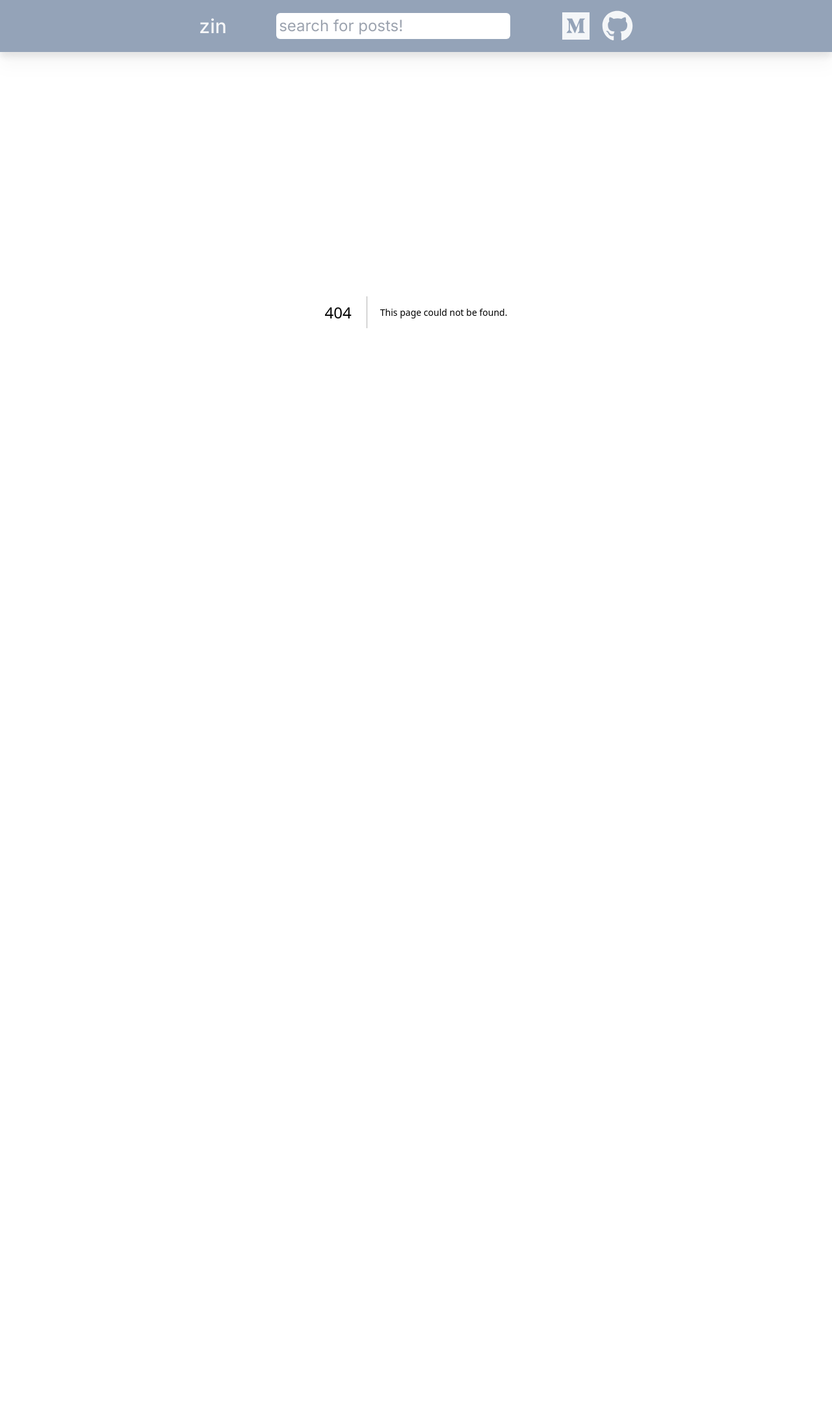
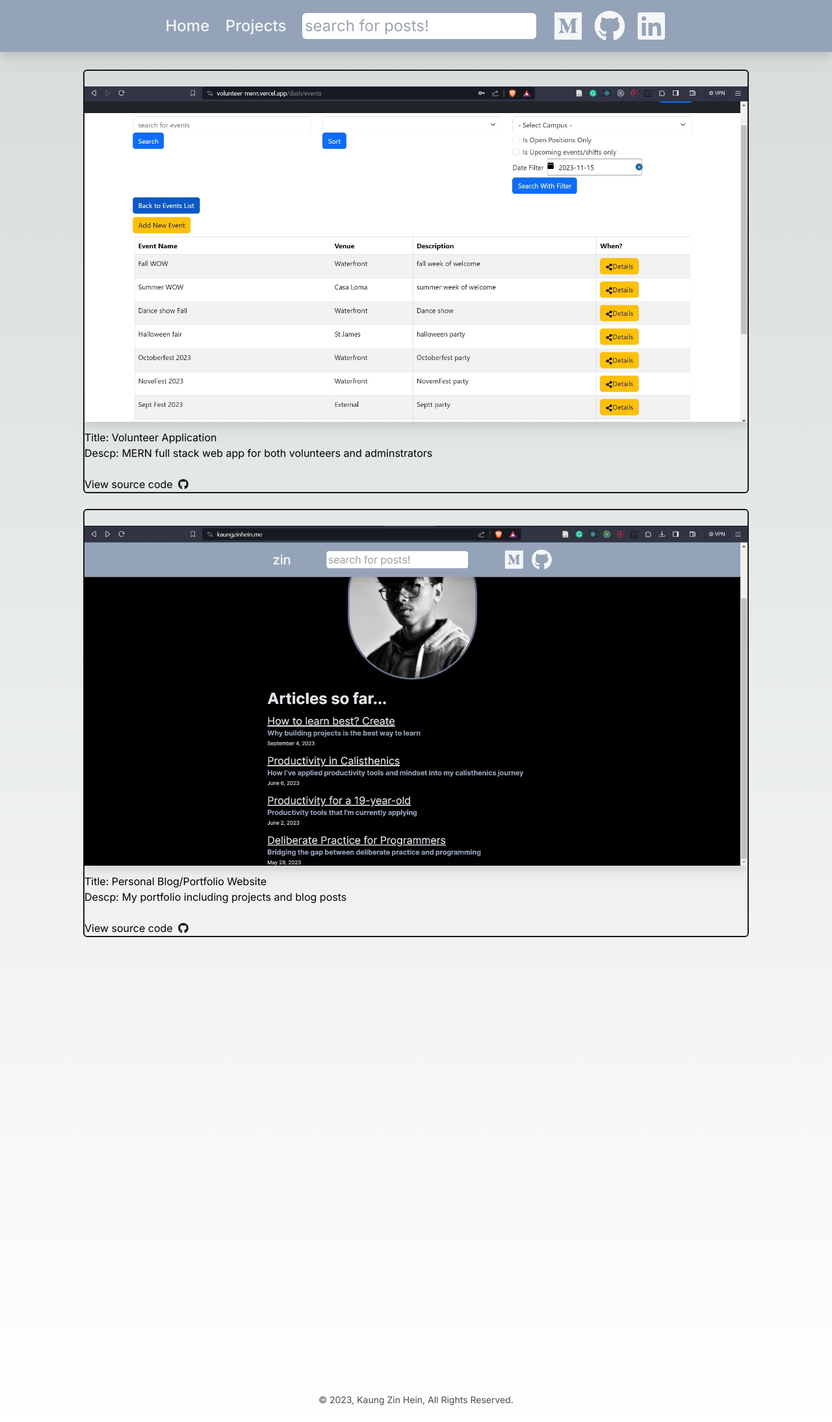
Before and after one commit to Zen-cronic/next_blog_4, a Next.js app: page /projects in a window 1280 px wide. Before the commit this address had no page. Shown: the whole page at 65% size. Before the commit the page ends 880 px from the top, so only its background shows below. Built offline with nearby package versions, Linux system fonts and the light colour scheme.

Commit message:
feat: project and projectItems

```diff
--- /dev/null
+++ b/src/app/components/AboutMe.tsx
@@ -0,0 +1,23 @@
+import React from "react";
+
+function AboutMe() {
+  return (
+    <div className="flex items-center justify-center flex-col text-center pt-14 pb-7">
+      <h1 className="text-4xl md:text-8xl dark:text-white mb-1 md:mb-3 font-bold">
+        Zin
+      </h1>
+      <p className="text-base md:text-2xl my-1 font-light">
+        Software Developer
+      </p>
+      <p className="text-m max-w-xl my-3 font-semibold">
+        I&apos;m a self&#45;taught web programmer&#44; most interested in
+        backend development&#46; Currently&#44; the MERN stack is my main
+        toolchain&#44; with which I&apos;ve built{" "}
+        <strong>applicable real&#45;life</strong> projects&#46;
+      </p>
+      <br/>
+    </div>
+  );
+}
+
+export default AboutMe;
--- /dev/null
+++ b/src/app/components/Footer.tsx
@@ -0,0 +1,14 @@
+import React from 'react';
+
+function Footer() {
+  return (
+    <div className='py-3 text-center'>
+      <p className="text-sm  opacity-70 my-3">
+				&copy; {new Date().getFullYear()}&#44; Kaung Zin Hein&#44; All Rights Reserved.
+			</p>
+
+    </div>
+  );
+}
+
+export default Footer;
--- a/src/app/components/MyProfilePic.tsx
+++ b/src/app/components/MyProfilePic.tsx
@@ -8,7 +8,7 @@ export default function MyProfilePic() {
                 className="border-4 border-black dark:border-slate-500 drop-shadow-xl shadow-black
                mx-auto mt-8 rounded-full"
                src={'/img/profile_600.jpg'}
-               alt="kzh"
+               alt="kaung zin hein"
                width={300}
                height={300}
             />
--- a/src/app/components/Navbar.tsx
+++ b/src/app/components/Navbar.tsx
@@ -1,6 +1,6 @@
 import Link from 'next/link';
 import React from 'react';
-import { FaYoutube,  FaGithub,  FaMedium} from "react-icons/fa"
+import { FaGithub,  FaMedium, FaLinkedin} from "react-icons/fa"
 import SearchBar from './SearchBar';
 
 function Navbar() {
@@ -11,10 +11,17 @@ function Navbar() {
 
       '>
 
-        <h1 className='text-3xl font-bold text-white grid place-content-center mb-2 md:mb-0'>
-          <Link href={'/'} className='text-white/90  no-underline hover:text-white'> zin
+        <h1 className='text-2xl font-bold text-white grid place-content-center mb-2 md:mb-0'>
+          <Link href={'/'} className='text-white/90  no-underline hover:text-white'> Home
           </Link>
         </h1>
+
+        <h1 className='text-2xl font-bold text-white grid place-content-center mb-2 md:mb-0'>
+          <Link href={'/projects'} className='text-white/90  no-underline hover:text-white'> Projects
+          </Link>
+        </h1>
+
+
 
         <div id='search-bar' className=' grid place-content-center mb-2 md:mb-0'>
           <SearchBar/>
@@ -31,6 +38,10 @@ function Navbar() {
           <FaGithub/>
           </Link>
 
+          <Link href={'https://www.linkedin.com/in/kaung-zin-hein-4284a2258'} className='text-white/90 hover:text-white'>
+          <FaLinkedin/>
+          </Link>
+
 
         </div>
       </div>
--- /dev/null
+++ b/src/app/components/ProjectItem.tsx
@@ -0,0 +1,50 @@
+import { Project } from '@/types/project';
+import Image from 'next/image';
+import React from 'react';
+import { FaGithub } from 'react-icons/fa';
+
+export interface ProjectItemProps {
+
+  project: Project
+}
+
+const ProjectItem : React.FC<ProjectItemProps> =({project}) => {
+  return (
+
+    <div className='border-2 border-stone-900 dark:border-white rounded-md overflow-hidden'>
+    <a href={project.link}>
+      <Image
+      className='border-black dark:border-slate-500 drop-shadow-xl shadow-black
+      mx-auto mt-6 mb-3 w-full object-cover cursor-pointer'
+        src={project.imgUrl}
+        alt='Project Image'
+        width={500}
+        height={500}
+      />
+      <div>
+      <p>Title: {project.title}</p>
+      <p>Descp: {project.description}</p>
+
+
+    </div>
+
+
+    <br/>
+    </a>
+
+    <a href={project.sourceCodeLink}>
+        <p>
+
+          <span className='flex items-center'>
+            View source code
+            <FaGithub className=' ml-2'/>
+
+        </span>
+        </p>
+    </a>
+    </div>
+
+  );
+}
+
+export default ProjectItem;
--- a/src/app/layout.tsx
+++ b/src/app/layout.tsx
@@ -1,3 +1,4 @@
+import Footer from './components/Footer'
 import Navbar from './components/Navbar'
 import './globals.css'
 import { Inter } from 'next/font/google'
@@ -5,8 +6,8 @@ import { Inter } from 'next/font/google'
 const inter = Inter({ subsets: ['latin'] })
 
 export const metadata = {
-  title: 'Mi Blog',
-  description: 'By Mi',
+  title: 'Kaung Zin Hein',
+  description: 'Portfolio of Kaung Zin Hein',
 }
 
 export default function RootLayout({
@@ -19,9 +20,12 @@ export default function RootLayout({
       <body className={inter.className}>
 
         <Navbar/>
-        {/* <SearchBar/>  inside navbar*/}
 
-        {children}</body>
+        {children}
+
+      <Footer/>
+
+        </body>
     </html>
   )
 }
--- a/src/app/page.tsx
+++ b/src/app/page.tsx
@@ -1,3 +1,4 @@
+import AboutMe from './components/AboutMe'
 import MyProfilePic from './components/MyProfilePic'
 import Posts from './components/Posts'
 
@@ -5,6 +6,7 @@ export default function Home() {
   return (
     <main>
 
+      <AboutMe/>
       <MyProfilePic/>
       <Posts/>
     </main>
--- /dev/null
+++ b/src/app/projects/page.tsx
@@ -0,0 +1,18 @@
+import projects from "@/constants/projectsInfo";
+import React from "react";
+import ProjectItem from "../components/ProjectItem";
+
+function ProjectsPage() {
+  return (
+    <div className="mx-auto max-w-5xl">
+      <div className="grid gap-5 grid-rows-3 justify-center items-center mt-6">
+
+        {projects.map((project, idx) => (
+          <ProjectItem project={project} key={idx} />
+        ))}
+      </div>
+    </div>
+  );
+}
+
+export default ProjectsPage;
--- /dev/null
+++ b/src/constants/projectsInfo.ts
@@ -0,0 +1,24 @@
+import { Project } from "@/types/project";
+
+const projects: Project[] = [
+  {
+    title: "Volunteer Application",
+    skillStack: ["MERN", "REST Api"],
+    sourceCodeLink: "https://github.com/Zen-cronic/volun-mern",
+    link: "https://volunteer-mern.vercel.app/",
+    description:
+      "MERN full stack web app for both volunteers and adminstrators",
+      imgUrl: "/img/volunteer-mern-sc.jpg",
+  },
+
+  {
+    title: "Personal Blog/Portfolio Website",
+    skillStack: ["NextJS", "Tailwind CSS"],
+    sourceCodeLink: "https://github.com/Zen-cronic/next_blog_4",
+    link: "https://www.kaungzinhein.me/",
+    description: "My portfolio including projects and blog posts",
+    imgUrl: "/img/next-blog-sc.jpg"
+  },
+];
+
+export default projects;
--- /dev/null
+++ b/src/types/project.ts
@@ -0,0 +1,11 @@
+
+export type Project = {
+
+    title: string,
+    imgUrl: string,
+    link?: string,
+    skillStack: string[],
+    sourceCodeLink: string,
+    description: string,
+
+}
```
Also changed, not shown: public/img/next-blog-sc.jpg (added), public/img/volunteer-mern-sc.jpg (added).
